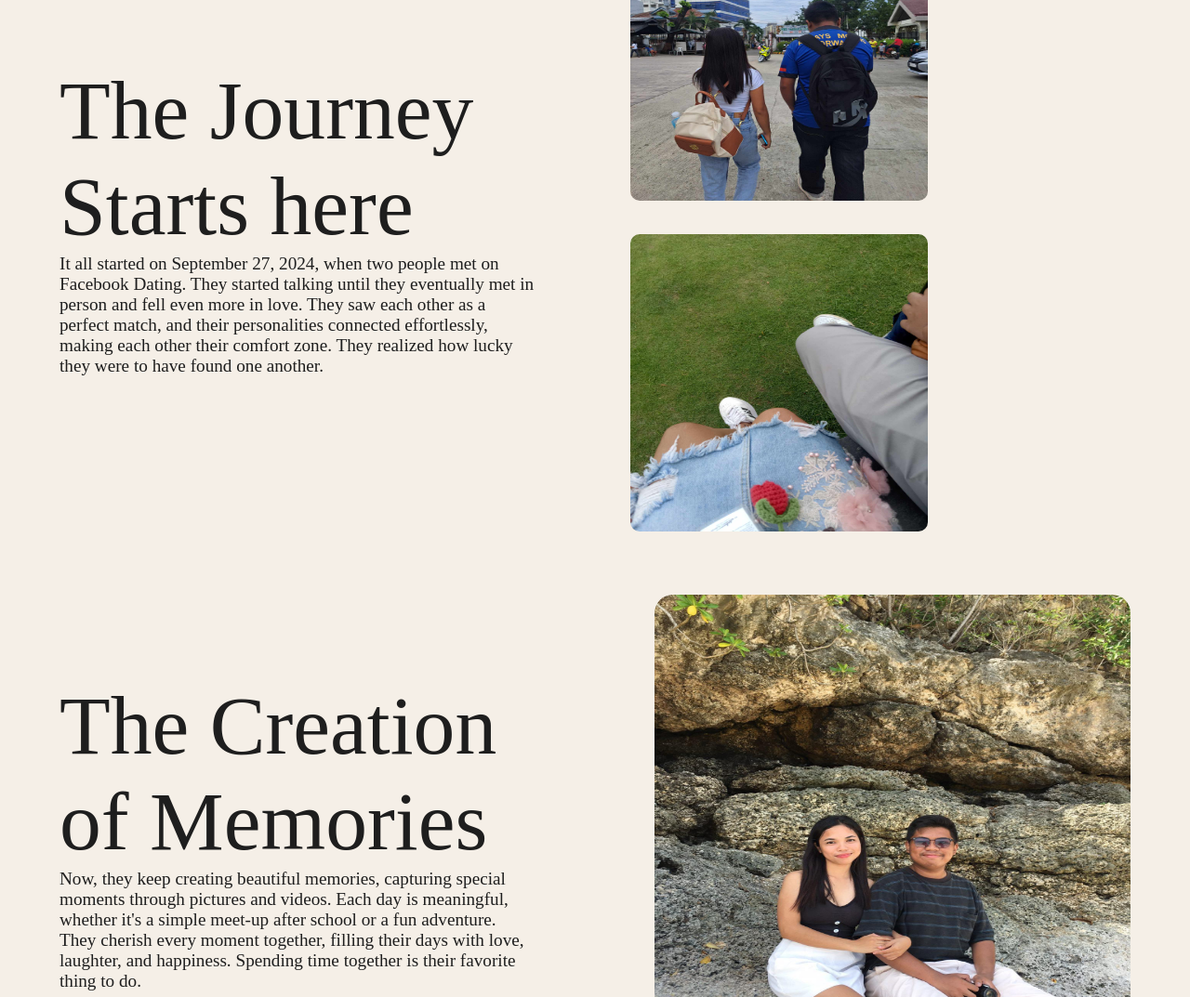
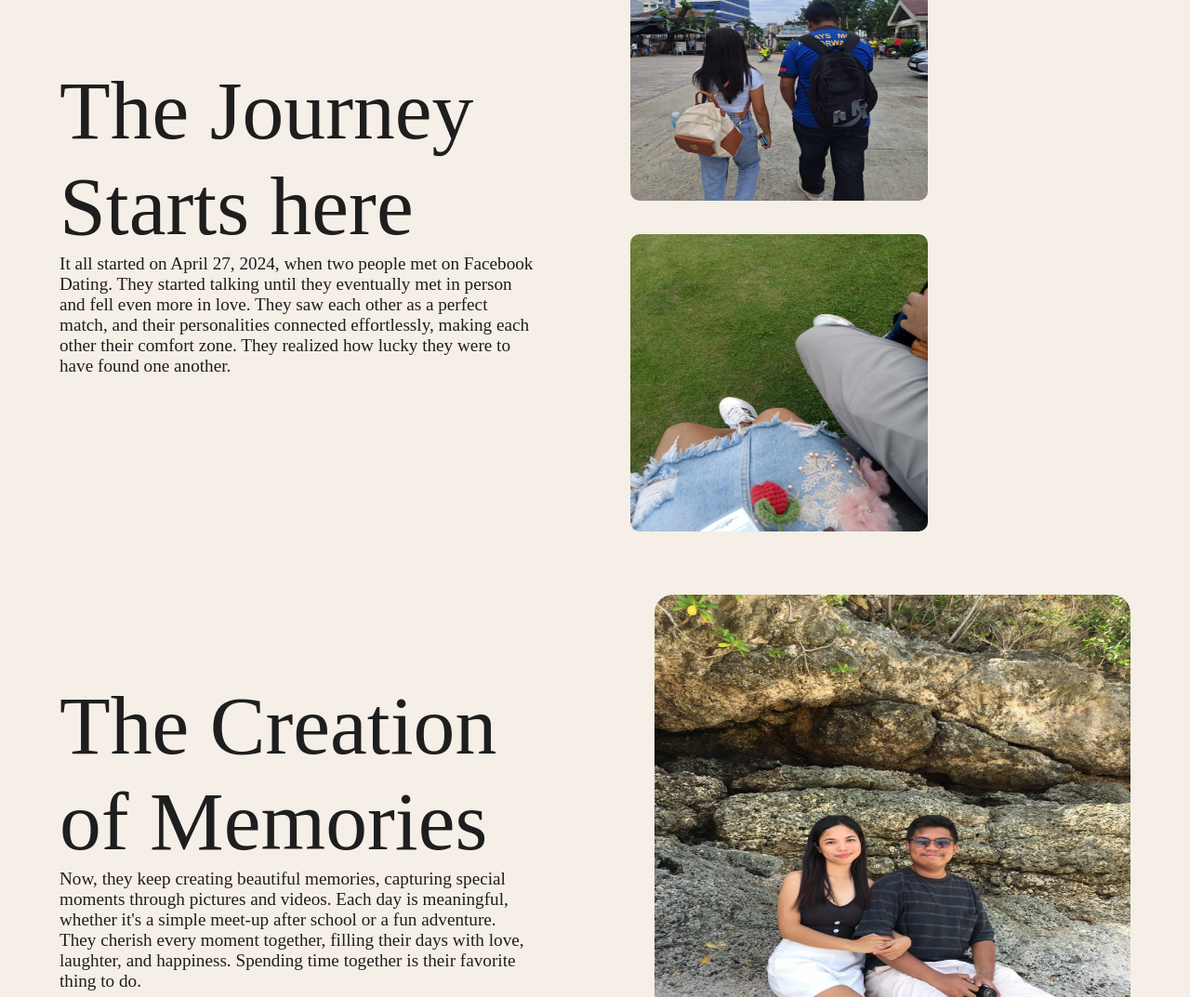
Before and after one commit to marshall5368/OurAlbum, a plain HTML site: page index.html in a window 1280 px wide. Shown: the part 918-1991 px from the top of the page at 93% size. Drawn offline with Linux system fonts and the light colour scheme; a web font is replaced by a local one.

Commit message:
Update index.html

```diff
--- a/index.html
+++ b/index.html
@@ -41,7 +41,7 @@
                 The Journey Starts here
             </h1>
             <p>
-                It all started on September 27, 2024, when two people met on Facebook Dating. They started talking until they eventually met in person and fell even more in love. They saw each other as a perfect match, and their personalities connected effortlessly, making each other their comfort zone. They realized how lucky they were to have found one another.
+                It all started on April 27, 2024, when two people met on Facebook Dating. They started talking until they eventually met in person and fell even more in love. They saw each other as a perfect match, and their personalities connected effortlessly, making each other their comfort zone. They realized how lucky they were to have found one another.
             </p>
         </div>
         <div class="imageSection">
```
